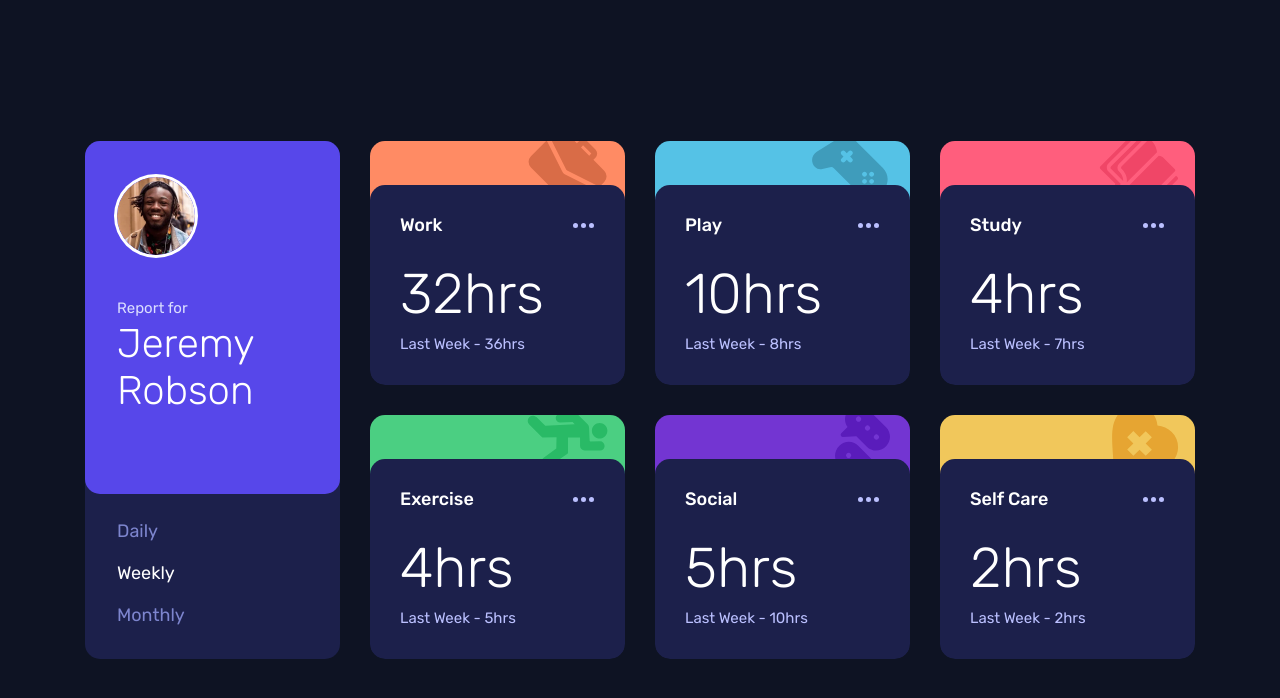
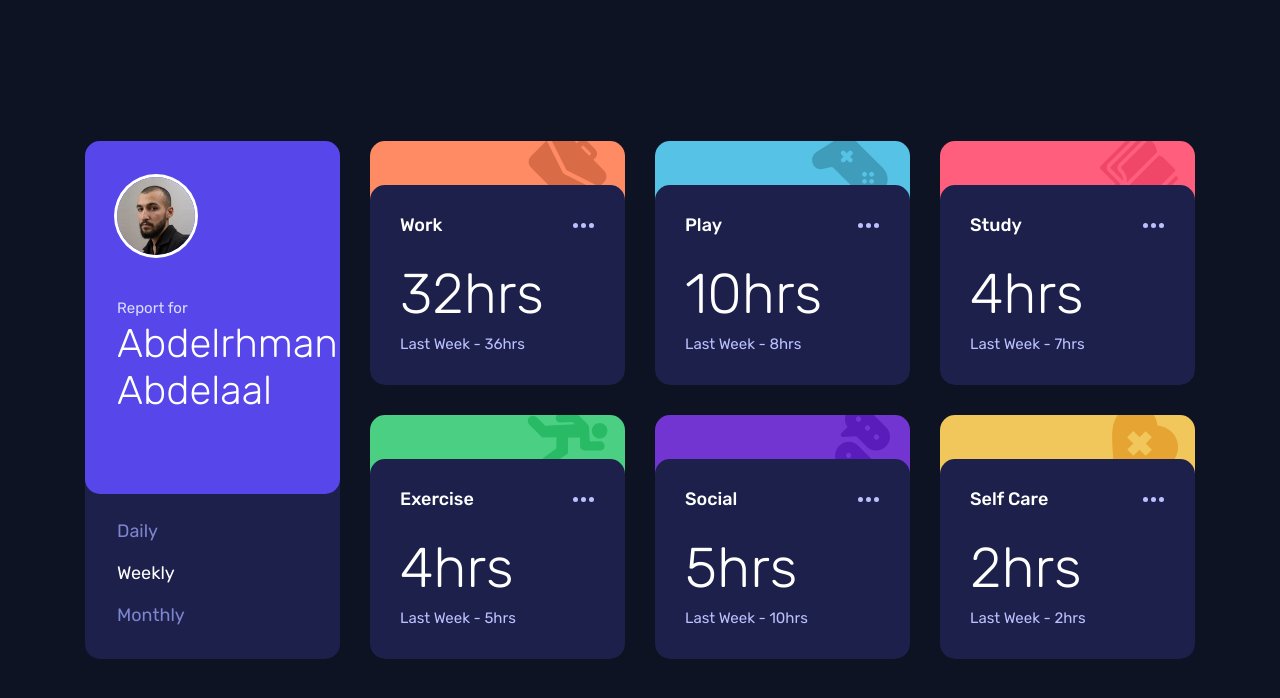
Before and after one commit to MrBlackvanta/time-tracking-dashboard, a Next.js app: page / in a window 1280 px wide. Shown: the top 698 px of the page. Built offline with nearby package versions, Linux system fonts and the light colour scheme.

Commit message:
feat: update profile panel to use new avatar image and change report subject

```diff
--- a/src/data/data.ts
+++ b/src/data/data.ts
@@ -8,7 +8,7 @@ import {
 } from "@/components/icons";
 import type { Activity, Timeframe } from "./data.types";
 
-export const reportSubject = "Jeremy Robson";
+export const reportSubject = "Abdelrhman Abdelaal";
 
 export const timeframes: Timeframe[] = [
   { id: "daily", label: "Daily", previousLabel: "Yesterday" },
--- a/src/views/dashboard/profile-panel.tsx
+++ b/src/views/dashboard/profile-panel.tsx
@@ -1,5 +1,5 @@
 import Image from "next/image";
-import avatar from "@/assets/images/avatar-jeremy.webp";
+import avatar from "@/assets/images/avatar-abdelrhman.webp";
 import { reportSubject } from "@/data";
 import TimeframeFilter from "./timeframe-filter";
 
```
Also changed, not shown: src/assets/images/avatar-abdelrhman.webp (added), src/assets/images/avatar-jeremy.webp (deleted).
